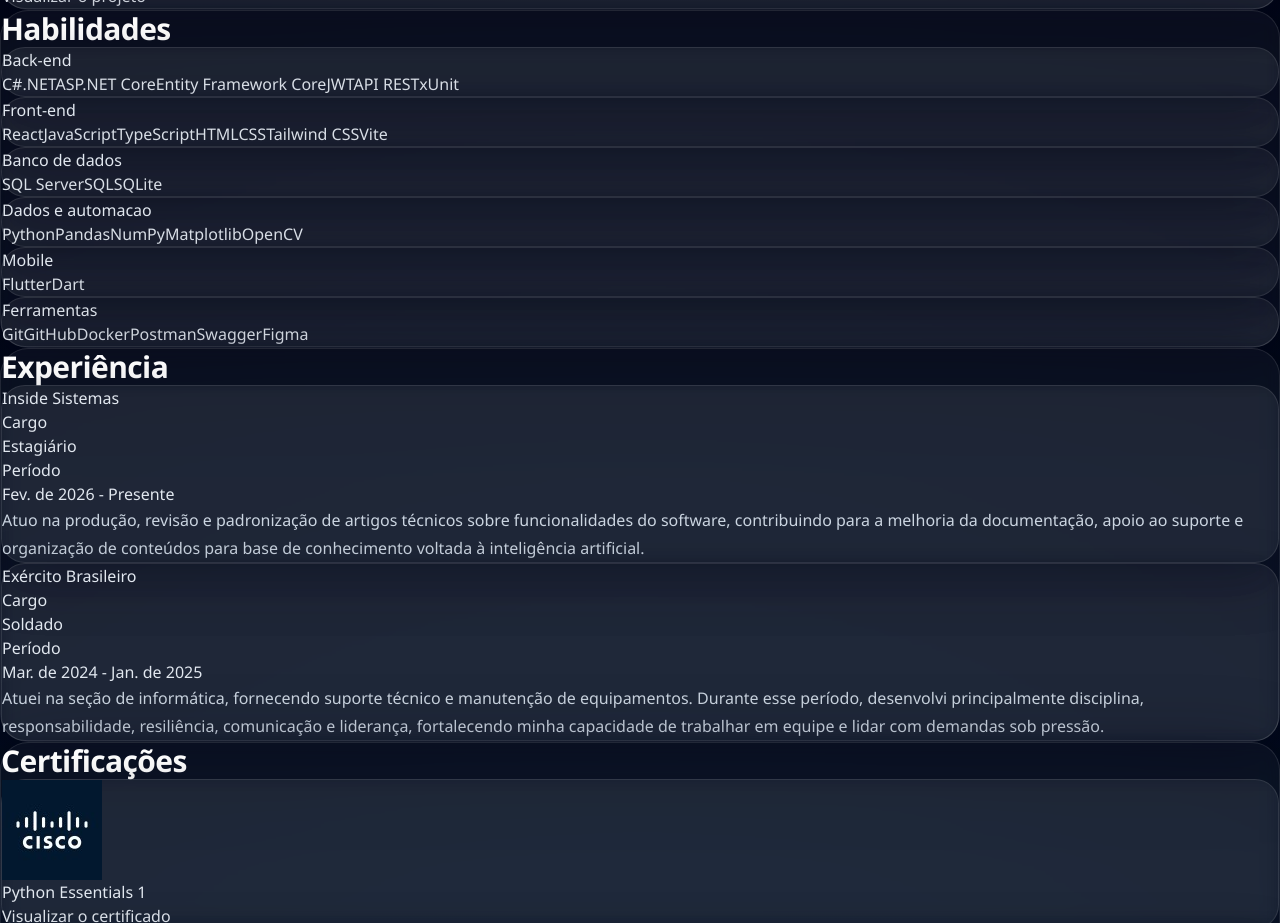
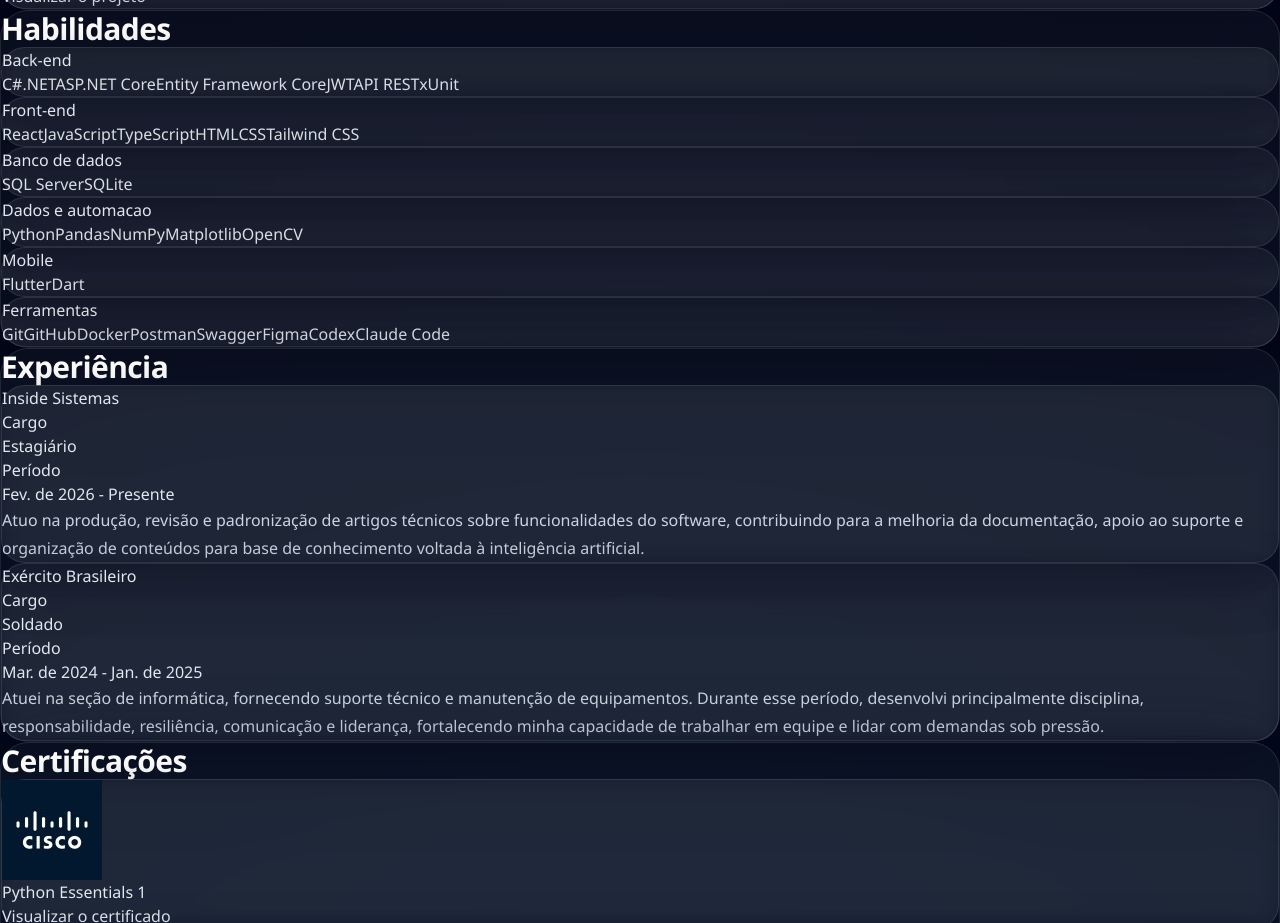
Before and after one commit to pedrogattosch/portfolio, a React (Vite) app: page / in a window 1280 px wide. Shown: the part 3940-4863 px from the top of the page. Built offline with nearby package versions, Linux system fonts and the light colour scheme.

Commit message:
docs: atualiza a seção de habilidades

```diff
--- a/src/components/Skills.jsx
+++ b/src/components/Skills.jsx
@@ -14,11 +14,11 @@ const content = {
       },
       {
         titulo: "Front-end",
-        skills: ["React", "JavaScript", "TypeScript", "HTML", "CSS", "Tailwind CSS", "Vite"],
+        skills: ["React", "JavaScript", "TypeScript", "HTML", "CSS", "Tailwind CSS"],
       },
       {
         titulo: "Banco de dados",
-        skills: ["SQL Server", "SQL", "SQLite"],
+        skills: ["SQL Server", "SQLite"],
       },
       {
         titulo: "Dados e automacao",
@@ -30,7 +30,7 @@ const content = {
       },
       {
         titulo: "Ferramentas",
-        skills: ["Git", "GitHub", "Docker", "Postman", "Swagger", "Figma"],
+        skills: ["Git", "GitHub", "Docker", "Postman", "Swagger", "Figma", "Codex", "Claude Code"],
       },
     ],
   },
@@ -43,11 +43,11 @@ const content = {
       },
       {
         titulo: "Front-end",
-        skills: ["React", "JavaScript", "TypeScript", "HTML", "CSS", "Tailwind CSS", "Vite"],
+        skills: ["React", "JavaScript", "TypeScript", "HTML", "CSS", "Tailwind CSS"],
       },
       {
         titulo: "Databases",
-        skills: ["SQL Server", "SQL", "SQLite"],
+        skills: ["SQL Server", "SQLite"],
       },
       {
         titulo: "Data and Automation",
@@ -59,7 +59,7 @@ const content = {
       },
       {
         titulo: "Tools",
-        skills: ["Git", "GitHub", "Docker", "Postman", "Swagger", "Figma"],
+        skills: ["Git", "GitHub", "Docker", "Postman", "Swagger", "Figma", "Codex", "Claude Code"],
       },
     ],
   },
```
